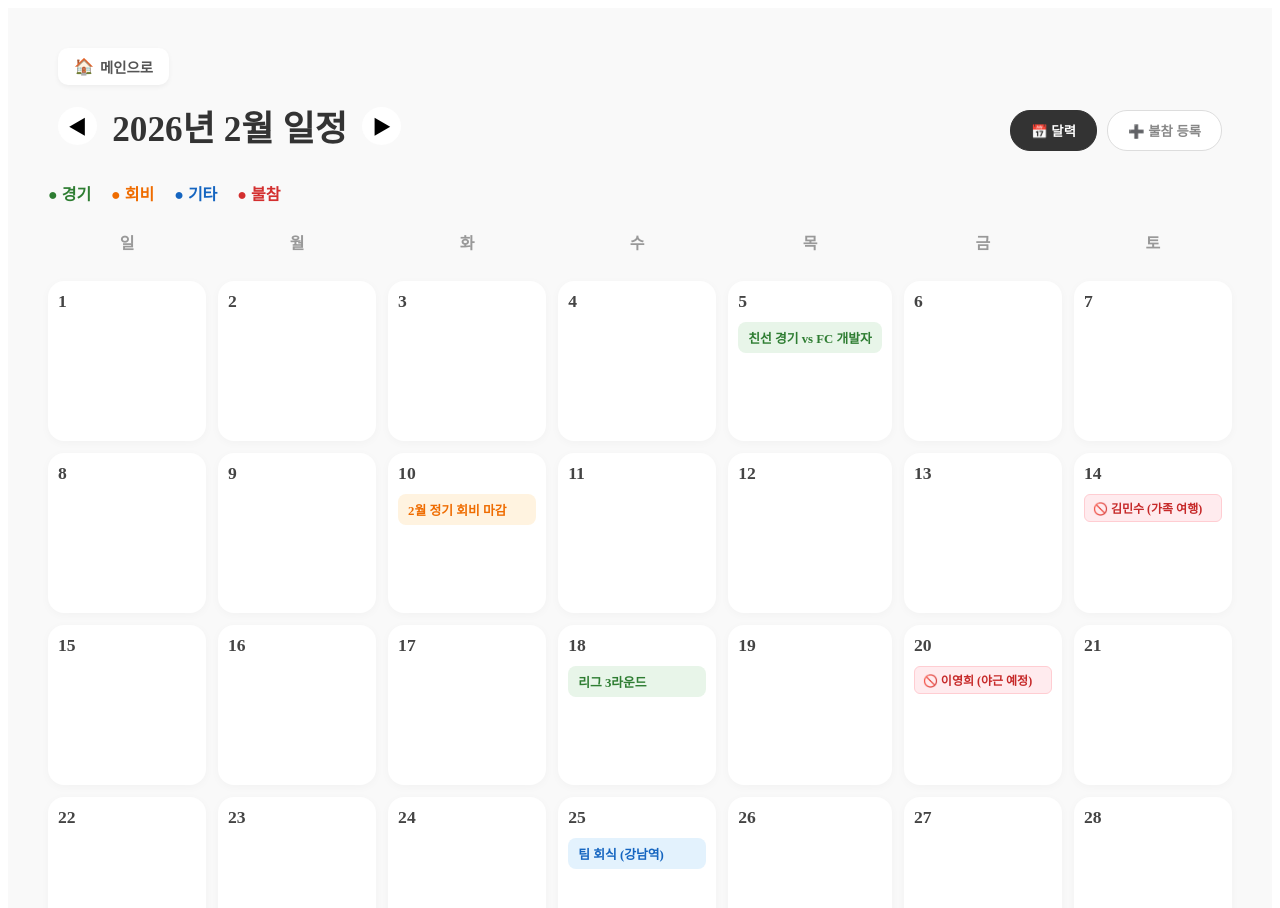
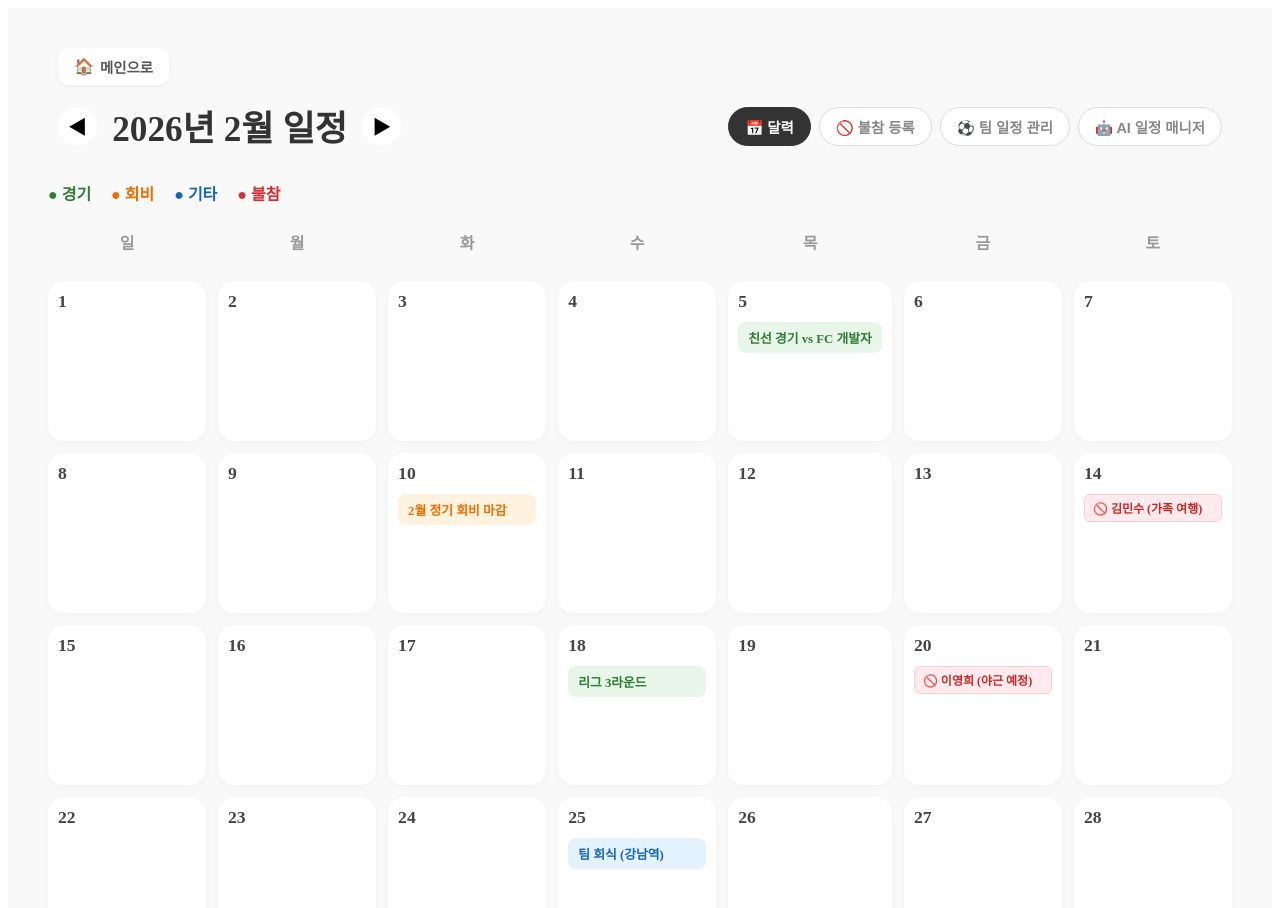
Before and after one commit to kvvxxn/Team_manager, a React (Create React App) app in the folder frontend/: page /calendar in a window 1280 px wide. Shown: the top 908 px of the page. Built offline with nearby package versions, Linux system fonts and the light colour scheme.

Commit message:
Enhance Calendar page: add tab navigation for team schedule management and AI schedule manager, update styles for better usability

```diff
--- a/frontend/src/pages/Calendar.jsx
+++ b/frontend/src/pages/Calendar.jsx
@@ -100,14 +100,16 @@ const Calendar = () => {
           <div onClick={() => navigate('/main')} style={styles.backBtn}>
             🏠 <span style={styles.backText}>메인으로</span>
           </div>
-          <div style={styles.monthNav}>
-            <button onClick={handlePrevMonth} style={styles.navBtn}>◀</button>
-            <h2 style={styles.title}>{year}년 {month + 1}월 일정</h2>
-            <button onClick={handleNextMonth} style={styles.navBtn}>▶</button>
-          </div>
+          {activeTab === 'calendar' && (
+            <div style={styles.monthNav}>
+              <button onClick={handlePrevMonth} style={styles.navBtn}>◀</button>
+              <h2 style={styles.title}>{year}년 {month + 1}월 일정</h2>
+              <button onClick={handleNextMonth} style={styles.navBtn}>▶</button>
+            </div>
+          )}
         </div>
 
-        {/* 탭 네비게이션 */}
+        {/* 탭 네비게이션 (스크롤 가능하도록 수정) */}
         <div style={styles.tabContainer}>
           <button
             style={{...styles.tabBtn, ...(activeTab === 'calendar' ? styles.activeTab : {})}}
@@ -116,10 +118,22 @@ const Calendar = () => {
             📅 달력
           </button>
           <button
-            style={{...styles.tabBtn, ...(activeTab === 'add' ? styles.activeTab : {})}}
-            onClick={() => setActiveTab('add')}
+            style={{...styles.tabBtn, ...(activeTab === 'unavailable' ? styles.activeTab : {})}}
+            onClick={() => setActiveTab('unavailable')}
           >
-            ➕ 불참 등록
+            🚫 불참 등록
+          </button>
+          <button
+            style={{...styles.tabBtn, ...(activeTab === 'team' ? styles.activeTab : {})}}
+            onClick={() => setActiveTab('team')}
+          >
+            ⚽ 팀 일정 관리
+          </button>
+          <button
+            style={{...styles.tabBtn, ...(activeTab === 'ai' ? styles.activeTab : {})}}
+            onClick={() => setActiveTab('ai')}
+          >
+            🤖 AI 일정 매니저
           </button>
         </div>
       </header>
@@ -181,11 +195,11 @@ const Calendar = () => {
         </>
       )}
 
-      {/* 2. 일정 추가(불참 등록) 뷰 */}
-      {activeTab === 'add' && (
+      {/* 2. 불참 등록 뷰 */}
+      {activeTab === 'unavailable' && (
         <div style={styles.addWrapper}>
           <div style={styles.addSection}>
-            <h3 style={styles.sectionTitle}>📅 불참 일정 등록</h3>
+            <h3 style={styles.sectionTitle}>🚫 불참 일정 등록</h3>
             <p style={styles.sectionDesc}>개인 사정으로 참여가 어려운 날짜를 미리 등록해주세요.</p>
 
             <div style={styles.formCard}>
@@ -233,6 +247,67 @@ const Calendar = () => {
         </div>
       )}
 
+      {/* 3. 팀 일정 관리 뷰 */}
+      {activeTab === 'team' && (
+        <div style={styles.centerContainer}>
+          <div style={styles.addSection}>
+            <h3 style={styles.sectionTitle}>⚽ 팀 일정 관리</h3>
+            <p style={styles.sectionDesc}>새로운 경기나 회식 등 팀 공식 일정을 등록하고 관리합니다.</p>
+
+            <div style={styles.formCard}>
+              <div style={styles.inputGroup}>
+                <label style={styles.label}>일정 유형</label>
+                <select style={styles.input}>
+                  <option>경기 (Match)</option>
+                  <option>회식 (Event)</option>
+                  <option>회비 (Finance)</option>
+                </select>
+              </div>
+              <div style={styles.inputGroup}>
+                <label style={styles.label}>날짜 및 시간</label>
+                <input type="datetime-local" style={styles.input} />
+              </div>
+               <div style={styles.inputGroup}>
+                <label style={styles.label}>일정 제목</label>
+                <input type="text" placeholder="예: 친선 경기 vs OO팀" style={styles.input} />
+              </div>
+              <button style={{...styles.submitBtn, backgroundColor: '#1976D2'}}>
+                팀 일정 추가하기
+              </button>
+            </div>
+          </div>
+        </div>
+      )}
+
+      {/* 4. AI 일정 매니저 뷰 */}
+      {activeTab === 'ai' && (
+        <div style={styles.centerContainer}>
+          <div style={{...styles.addSection, border: '2px solid #e3f2fd'}}>
+            <h3 style={{...styles.sectionTitle, color: '#1565c0'}}>🤖 AI 일정 매니저</h3>
+            <p style={styles.sectionDesc}>
+              팀원들의 불참 일정과 선호 시간을 분석하여<br/>
+              최적의 경기/모임 날짜를 추천해드립니다.
+            </p>
+
+            <div style={{backgroundColor: '#e3f2fd', padding: '20px', borderRadius: '15px', marginBottom: '20px'}}>
+              <h4 style={{margin: '0 0 10px 0', color: '#0d47a1'}}>💡 AI 추천 기능</h4>
+              <ul style={{margin: 0, paddingLeft: '20px', color: '#555', lineHeight: '1.6'}}>
+                <li>팀원 전체 스케줄 분석</li>
+                <li>최적의 경기 시간대 추천 (Top 3)</li>
+                <li>경기장 예약 가능 여부 확인 (연동 예정)</li>
+              </ul>
+            </div>
+
+            <button style={{...styles.submitBtn, backgroundColor: '#0d47a1'}}>
+              AI 일정 분석 시작하기
+            </button>
+            <p style={{textAlign: 'center', fontSize: '0.8rem', color: '#999', marginTop: '10px'}}>
+              * LLM API 연동 준비 중입니다.
+            </p>
+          </div>
+        </div>
+      )}
+
     </div>
   );
 };
@@ -272,11 +347,11 @@ const styles = {
   legendUnavail: { color: '#d32f2f', fontWeight: 'bold' },
 
   // 탭 스타일
-  tabContainer: { display: 'flex', gap: '10px' },
+  tabContainer: { display: 'flex', gap: '8px', overflowX: 'auto', paddingBottom: '5px' },
   tabBtn: {
-    padding: '10px 20px', borderRadius: '20px', border: '1px solid #ddd',
+    padding: '8px 16px', borderRadius: '20px', border: '1px solid #ddd',
     backgroundColor: '#fff', cursor: 'pointer', fontWeight: 'bold', color: '#888',
-    transition: 'all 0.2s'
+    transition: 'all 0.2s', whiteSpace: 'nowrap', fontSize: '0.9rem'
   },
   activeTab: { backgroundColor: '#333', color: '#fff', borderColor: '#333' },
 
@@ -320,7 +395,8 @@ const styles = {
     backgroundColor: '#ffebee', color: '#c62828', fontWeight: 'bold', border: '1px solid #ffcdd2'
   },
 
-  // 일정 추가(Add) 섹션 스타일
+  // 일정 추가 관련 스타일
+  centerContainer: { display: 'flex', justifyContent: 'center' },
   addWrapper: { display: 'flex', gap: '40px', justifyContent: 'center', flexWrap: 'wrap' },
 
   addSection: {
@@ -333,8 +409,13 @@ const styles = {
   },
 
   sectionTitle: { fontSize: '1.3rem', fontWeight: 'bold', margin: '0 0 10px 0' },
+  subTitle: { fontSize: '1.1rem', fontWeight: 'bold', margin: '0 0 15px 0', color: '#444' },
   sectionDesc: { color: '#666', marginBottom: '30px' },
-  formCard: { display: 'flex', flexDirection: 'column', gap: '20px' },
+
+  formCard: { display: 'flex', flexDirection: 'column', gap: '15px' },
+  actionCard: { display: 'flex', flexDirection: 'column', gap: '5px', marginTop: '10px' },
+  divider: { height: '1px', backgroundColor: '#eee', margin: '30px 0' },
+
   inputGroup: { display: 'flex', flexDirection: 'column', gap: '8px' },
   label: { fontWeight: 'bold', color: '#333' },
   input: { padding: '12px', borderRadius: '10px', border: '1px solid #ddd', fontSize: '1rem' },
```
